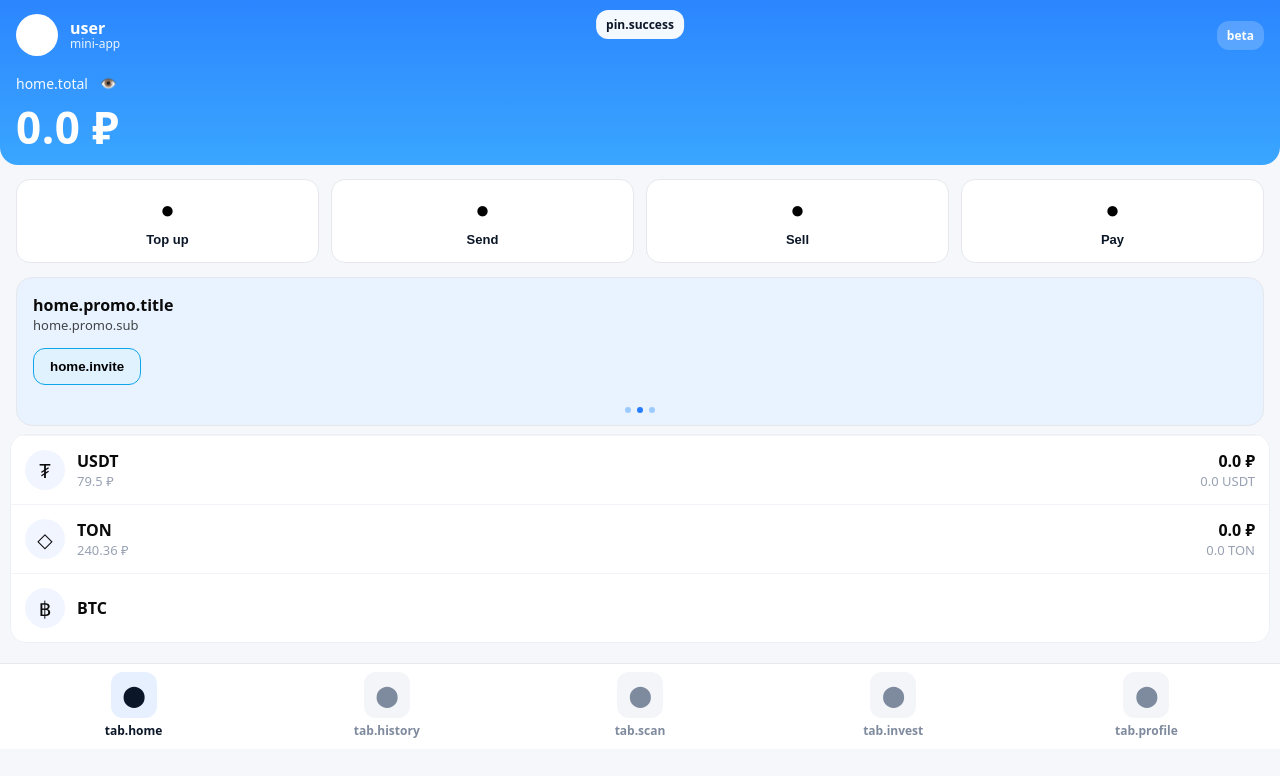
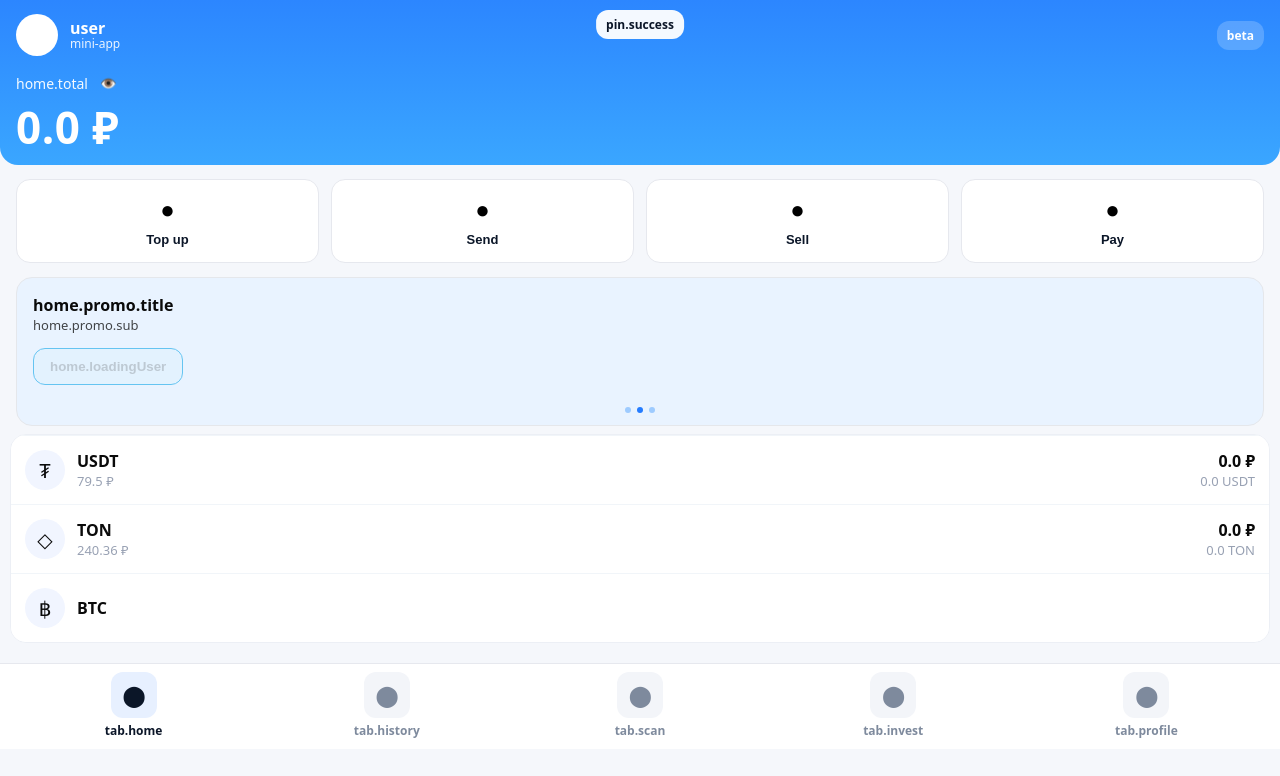
Before and after one commit to Mitya-crypto/localbali, a Next.js app: page /home in a window 1280 px wide. Shown: the top 776 px of the page. Built offline with nearby package versions, Linux system fonts and the light colour scheme.

Commit message:
Guard invite button until Telegram user is ready

```diff
--- a/app/home/page.tsx
+++ b/app/home/page.tsx
@@ -1,7 +1,7 @@
 'use client';
 import React, { useEffect, useMemo, useState } from 'react';
 import TabBar from '@/components/ui/TabBar';
-import { getUser } from '@/lib/tg';
+import { getUser, TGUser } from '@/lib/tg';
 import { useI18n } from '@/components/providers/I18nProvider';
 
 function Chip({text,bg,color}:{text:string;bg:string;color:string}) {
@@ -37,7 +37,9 @@
 }
 
 export default function HomePage(){
-  const u = useMemo(()=>getUser(),[]);
+  const initialUser = useMemo(()=>getUser(),[]);
+  const [user, setUser] = useState<TGUser | null>(initialUser);
+  const [isUserLoading, setIsUserLoading] = useState(!initialUser?.id);
   const { t } = useI18n();
 
   // Показ/скрытие баланса — синк с localStorage('pref:hideBalance')
@@ -58,7 +60,7 @@
       window.removeEventListener('pref:hideBalance', on as any);
     };
   }, []);
- const toggleEye = () => {
+  const toggleEye = () => {
     const hidden = localStorage.getItem('pref:hideBalance') === '1';
     const next = hidden ? '0' : '1';
     localStorage.setItem('pref:hideBalance', next);
@@ -66,11 +68,44 @@
     setShow(next !== '1');
   };
 
+  useEffect(()=>{
+    if(user?.id){
+      setIsUserLoading(false);
+      return;
+    }
+    setIsUserLoading(true);
+    let mounted = true;
+    const tryUpdate = () => {
+      const next = getUser();
+      if(next?.id && mounted){
+        setUser(next);
+        setIsUserLoading(false);
+        return true;
+      }
+      return false;
+    };
+    if(tryUpdate()) return;
+    const timer = setInterval(()=>{
+      if(tryUpdate()) clearInterval(timer);
+    },500);
+    return () => {
+      mounted = false;
+      clearInterval(timer);
+    };
+  },[user?.id]);
+
   const copyRef = async ()=>{
-    const id = (u?.id ?? 0).toString();
+    if(!user?.id){
+      alert(t('home.loadingUser')||'User data is still loading. Please try again.');
+      return;
+    }
+    const id = user.id.toString();
     const url = `${location.origin}/pin?ref=${encodeURIComponent(id)}`;
     try{ await navigator.clipboard.writeText(url); alert(t('home.invite')||'Invite'); }catch{ alert(url); }
   };
+
+  const inviteDisabled = !user?.id;
+  const inviteLabel = inviteDisabled && isUserLoading ? (t('home.loadingUser')||'Loading...') : (t('home.invite')||'Invite');
 
   return (
     <div style={{minHeight:'100svh',background:'#f5f7fb',display:'flex',flexDirection:'column',fontFamily:'system-ui'}}>
@@ -80,7 +115,7 @@
           <div style={{display:'flex',alignItems:'center',gap:12}}>
             <div style={{width:42,height:42,borderRadius:999,background:'#fff'}}/>
             <div style={{display:'flex',flexDirection:'column',lineHeight:1.15}}>
-              <strong style={{fontSize:16}}>{u ? (u.username || u.first_name || 'user') : 'user'}</strong>
+              <strong style={{fontSize:16}}>{user ? (user.username || user.first_name || 'user') : 'user'}</strong>
               <span style={{fontSize:12,opacity:.9}}>mini-app</span>
             </div>
           </div>
@@ -114,8 +149,13 @@
             <div style={{fontWeight:800,fontSize:16}}>{t('home.promo.title')||'Up to 30% commission'}</div>
             <div style={{fontSize:13,opacity:.75}}>{t('home.promo.sub')||"from each friend's payment"}</div>
             <div style={{marginTop:14,display:'flex',gap:10,alignItems:'center'}}>
-              <button onClick={copyRef} style={{padding:'10px 16px',border:'1px solid #0ea5e9',background:'#e0f2fe',borderRadius:12,fontWeight:700}}>
-                {t('home.invite')||'Invite'}
+              <button
+                onClick={copyRef}
+                disabled={inviteDisabled}
+                style={{padding:'10px 16px',border:'1px solid #0ea5e9',background:'#e0f2fe',borderRadius:12,fontWeight:700,opacity:inviteDisabled?0.6:1,cursor:inviteDisabled?'not-allowed':'pointer'}}
+                title={inviteDisabled ? (t('home.loadingUser')||'User data is loading') : undefined}
+              >
+                {inviteLabel}
               </button>
             </div>
           </div>
```
